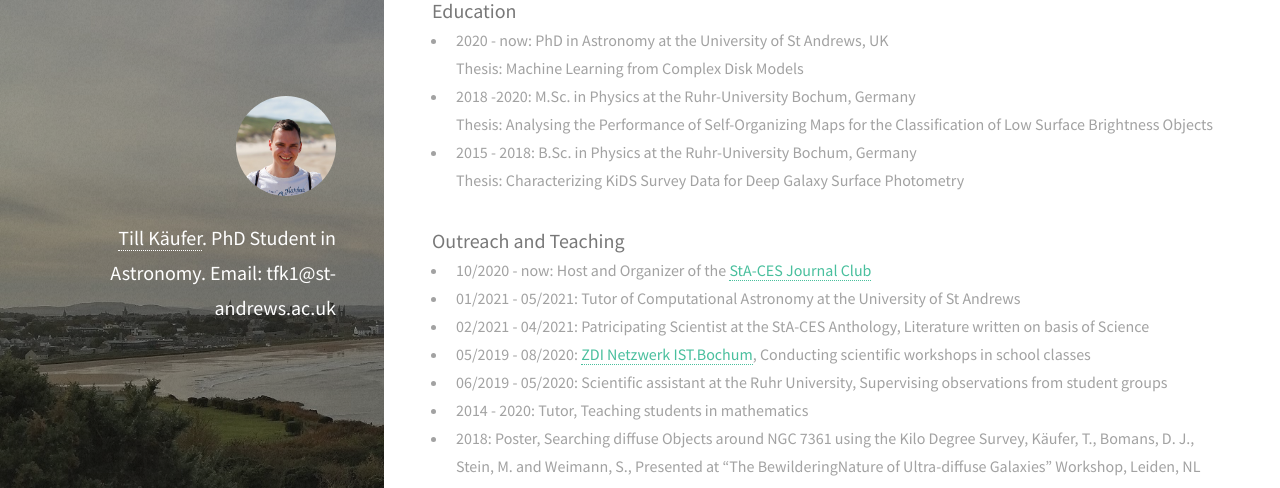
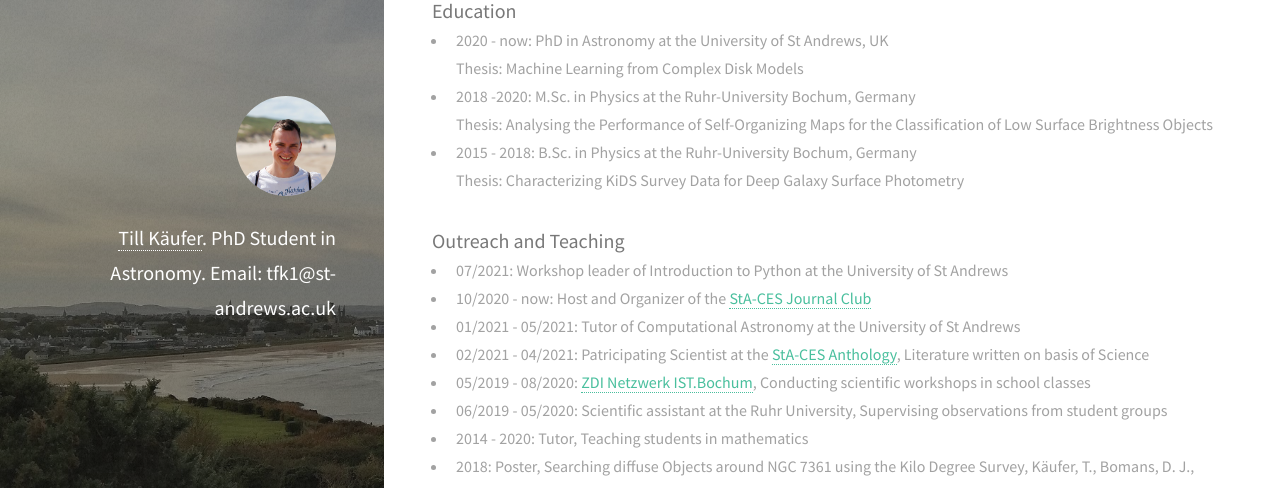
Before and after one commit to tillkaeufer/tillkaeufer.github.io, a Jekyll site: the page built from _posts/2020-10-08-CV.markdown, in a window 1280 px wide and 900 px high, scrolled down 816 px, cut to the strip 0-488 px from the top of the window. Built offline with Jekyll 4.4.1, drawn with Linux system fonts in a browser that asks for light colours; nearby versions of some CDN libraries.

Commit message:
python workshop

```diff
--- a/_posts/2020-10-08-CV.markdown
+++ b/_posts/2020-10-08-CV.markdown
@@ -16,9 +16,10 @@ Thesis: Analysing the Performance of Self-Organizing Maps for the Classification
 Thesis: Characterizing KiDS Survey Data for Deep Galaxy Surface Photometry
 
 ### Outreach and Teaching
++ 07/2021: Workshop leader of Introduction to Python at the University of St Andrews
 + 10/2020 - now: Host and Organizer of the [StA-CES Journal Club](https://exoplanets.wp.st-andrews.ac.uk/talks-and-journal-club/journal-club/)
 + 01/2021 - 05/2021: Tutor of Computational Astronomy at the University of St Andrews
-+ 02/2021 - 04/2021: Patricipating Scientist at the StA-CES Anthology, Literature written on basis of Science
++ 02/2021 - 04/2021: Patricipating Scientist at the [StA-CES Anthology](http://www.guardbridgebooks.co.uk/shop/index.php?rt=product/product&product_id=146), Literature written on basis of Science
 + 05/2019 - 08/2020: [ZDI  Netzwerk  IST.Bochum](https://www.ist-bochum.org/),  Conducting scientific workshops in school classes
 + 06/2019 - 05/2020: Scientific assistant at the Ruhr University, Supervising observations from student groups
 + 2014 - 2020: Tutor, Teaching students in mathematics
```
